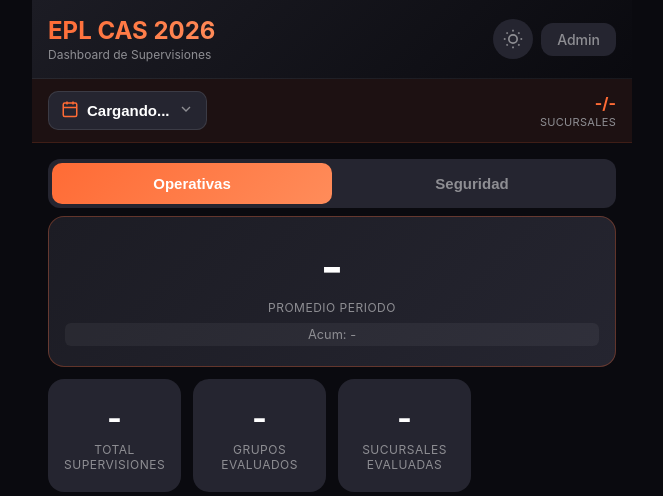
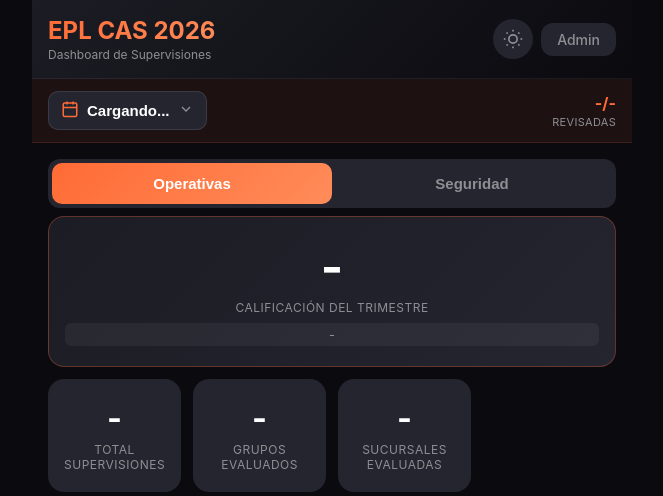
Before and after one commit to RDG-CONSULTORES/epl-cas-etl-2026, a Flask app: page / in a window 1280 px wide. Shown: the top 496 px of the page, without its empty margins (308-971 px from the left). Run offline with Flask 3, Linux system fonts and the light colour scheme.

Commit message:
feat(dashboard/ui): etiquetas claras — 'Acumulado del Año', 'En curso', avance
- Selector: 'Todos/Histórico acumulado' -> 'Acumulado del Año' (promedio del año en curso).
- Header: label dinámico 'Calificación Q2 · En curso (70/86)' cuando el trimestre
  no llega a 86/86; sub-número usa 'Acumulado del Año {anio}' (sin tecnicismos, sin YTD).
- Chip de progreso 'sucursales' -> 'revisadas' (avance del trimestre).

Co-Authored-By: Claude Opus 4.8 (1M context) <noreply@anthropic.com>

```diff
--- a/static/js/app.js
+++ b/static/js/app.js
@@ -162,12 +162,12 @@ function openPeriodSheet() {
     // Generar opciones - empezar con "Todos"
     var html = '';
 
-    // Opción "Todos los periodos"
+    // Opción "Acumulado del Año" = promedio de los trimestres del año en curso
     var isAllSelected = currentPeriodoId === 'all';
     html += '<div class="period-option ' + (isAllSelected ? 'selected' : '') + '" data-id="all">' +
         '<div class="period-option-info">' +
-            '<span class="period-option-name">Todos</span>' +
-            '<span class="period-option-dates">Historico acumulado</span>' +
+            '<span class="period-option-name">Acumulado del Año</span>' +
+            '<span class="period-option-dates">Promedio de los trimestres de este año</span>' +
         '</div>' +
         '<div class="period-option-check">' +
             '<svg viewBox="0 0 24 24" fill="none" stroke="currentColor" stroke-width="3">' +
@@ -232,21 +232,21 @@ function selectPeriodo(periodoId) {
     var periodName = document.getElementById('periodName');
 
     if (periodoId === 'all') {
-        // Seleccionar "Todos"
+        // Seleccionar "Acumulado del Año"
         currentPeriodoId = 'all';
         currentPeriodo = null;
 
         if (periodName) {
-            periodName.textContent = 'Todos';
+            periodName.textContent = 'Acumulado del Año';
         }
 
         // Cerrar sheet y recargar
         closePeriodSheet();
         loadDashboard();
-        // No actualizamos progreso porque es acumulado
+        // En modo año mostramos avance del año (revisadas / activas)
         var progressText = document.getElementById('progressText');
         if (progressText) {
-            progressText.textContent = 'Acumulado';
+            progressText.textContent = 'Año';
         }
         return;
     }
@@ -406,17 +406,26 @@ function loadKPIs() {
                     promEl.className = 'kpi-value ' + (d.color || 'gray');
                 }
 
-                // Label y acumulado
+                // Label y acumulado (etiquetas claras, sin tecnicismos)
+                var nombreAcum = d.nombre_acumulado || 'Acumulado del Año';
                 if (currentPeriodoId === 'all') {
-                    // Modo "Todos" - solo mostrar acumulado
-                    if (promLabelEl) promLabelEl.textContent = 'Promedio Acumulado';
+                    // Modo "Acumulado del Año" - promedio de los trimestres del año en curso
+                    if (promLabelEl) promLabelEl.textContent = nombreAcum;
                     if (acumEl) acumEl.style.display = 'none';
                 } else {
-                    // Modo periodo específico - mostrar ambos
-                    if (promLabelEl) promLabelEl.textContent = 'Promedio Periodo';
+                    // Modo trimestre específico
+                    var periodoTxt = (currentPeriodo && (currentPeriodo.codigo || currentPeriodo.nombre)) || 'Trimestre';
+                    var revisadas = d.sucursales_supervisadas || 0;
+                    var totalSuc = d.total_sucursales || 86;
+                    var enCurso = revisadas < totalSuc;
+                    // Badge "En curso (x/y)" cuando el trimestre aún no llega a 86/86
+                    if (promLabelEl) {
+                        promLabelEl.textContent = 'Calificación ' + periodoTxt +
+                            (enCurso ? ' · En curso (' + revisadas + '/' + totalSuc + ')' : '');
+                    }
                     if (acumEl) {
                         acumEl.style.display = 'block';
-                        acumEl.textContent = 'Acum: ' + (d.promedio_acumulado ? d.promedio_acumulado + '%' : '-');
+                        acumEl.textContent = nombreAcum + ': ' + (d.promedio_acumulado ? d.promedio_acumulado + '%' : '-');
                     }
                 }
 
--- a/templates/index.html
+++ b/templates/index.html
@@ -61,7 +61,7 @@
             </button>
             <div class="period-progress">
                 <span class="progress-text" id="progressText">-/-</span>
-                <span class="progress-label">sucursales</span>
+                <span class="progress-label">revisadas</span>
             </div>
         </div>
 
@@ -82,8 +82,8 @@
                     <div class="kpi-grid">
                         <div class="kpi-card main">
                             <span class="kpi-value" id="kpiPromedio">-</span>
-                            <span class="kpi-label" id="kpiPromedioLabel">Promedio Periodo</span>
-                            <span class="kpi-acumulado" id="kpiAcumulado">Acum: -</span>
+                            <span class="kpi-label" id="kpiPromedioLabel">Calificación del Trimestre</span>
+                            <span class="kpi-acumulado" id="kpiAcumulado">-</span>
                         </div>
                         <div class="kpi-card">
                             <span class="kpi-value" id="kpiTotal">-</span>
```
